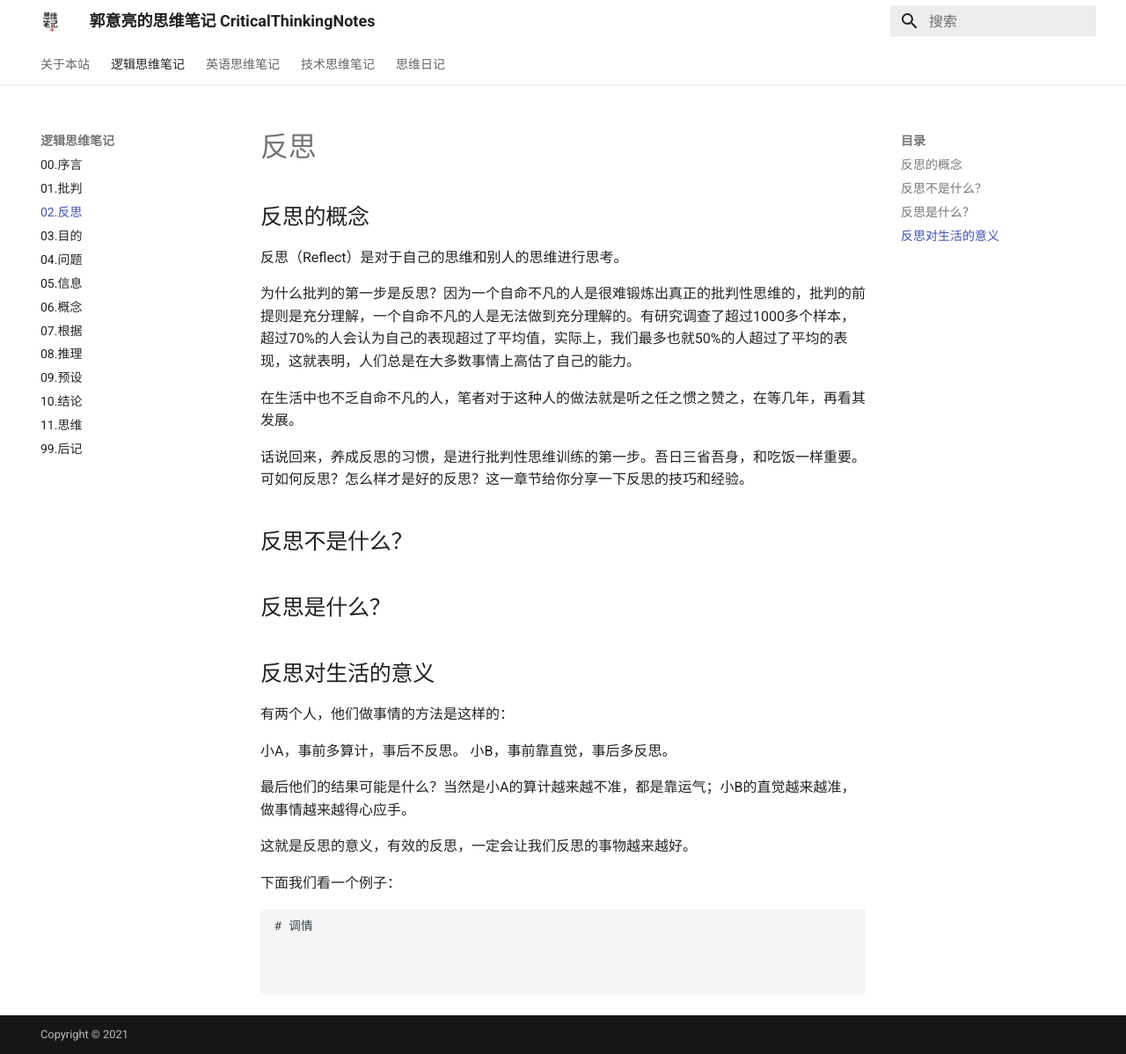
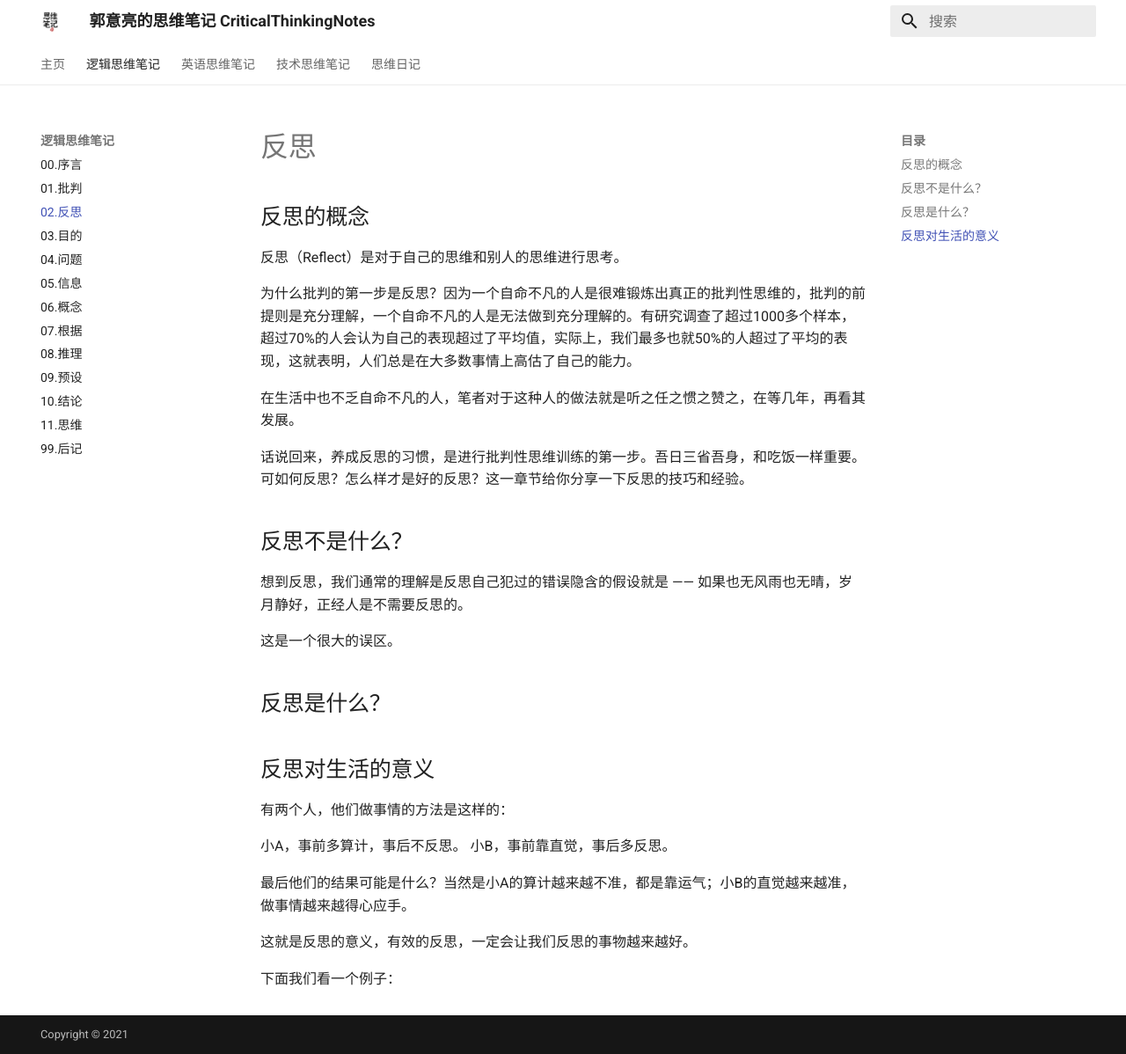
Before and after one commit to guoylyy/CriticalThinkingDocs, an MkDocs documentation site: the page built from docs/lg/chapter02.md, in a window 1280 px wide and 1198 px high. Shown: the whole window at 88% size. Built offline with MkDocs 1.6.1 and Material for MkDocs 9.7.7, drawn with Linux system fonts in a browser that asks for light colours.

Commit message:
1. 更新数据库

````diff
--- a/docs/lg/chapter02.md
+++ b/docs/lg/chapter02.md
@@ -11,6 +11,14 @@
 话说回来，养成反思的习惯，是进行批判性思维训练的第一步。吾日三省吾身，和吃饭一样重要。可如何反思？怎么样才是好的反思？这一章节给你分享一下反思的技巧和经验。
 
 ## 反思不是什么？
+
+想到反思，我们通常的理解是反思自己犯过的错误隐含的假设就是 —— 如果也无风雨也无晴，岁月静好，正经人是不需要反思的。
+
+这是一个很大的误区。
+
+
+
+
 
 ## 反思是什么？
 
@@ -28,10 +36,3 @@
 这就是反思的意义，有效的反思，一定会让我们反思的事物越来越好。
 
 下面我们看一个例子：
-
-```
-# 调情
-
-
-
-```
--- a/mkdocs.yml
+++ b/mkdocs.yml
@@ -1,7 +1,9 @@
 site_name: 郭意亮的思维笔记 CriticalThinkingNotes
 
 nav:
-  - 关于本站: index.md
+  - 主页:
+    - 关于本站: index.md
+    - 关于我: aboutme.md
   - 逻辑思维笔记:
     - 00.序言: lg-index.md
     - 01.批判: lg/chapter01.md
@@ -29,6 +31,7 @@ theme:
     primary: white
   language: zh
   logo: assets/logo.png
+  favicon: assets/logo-small.png
   features:
     - navigation.tabs
     - header.autohide
````
Also changed, not shown: README.md (+1 -0 lines), docs/aboutme.md (added, +2 -0 lines), docs/index.md (+4 -0 lines), docs/assets/logo-small.png (added).
